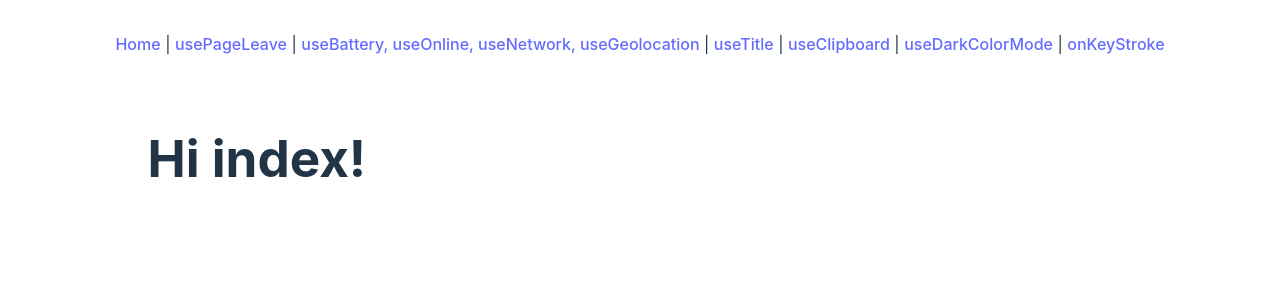
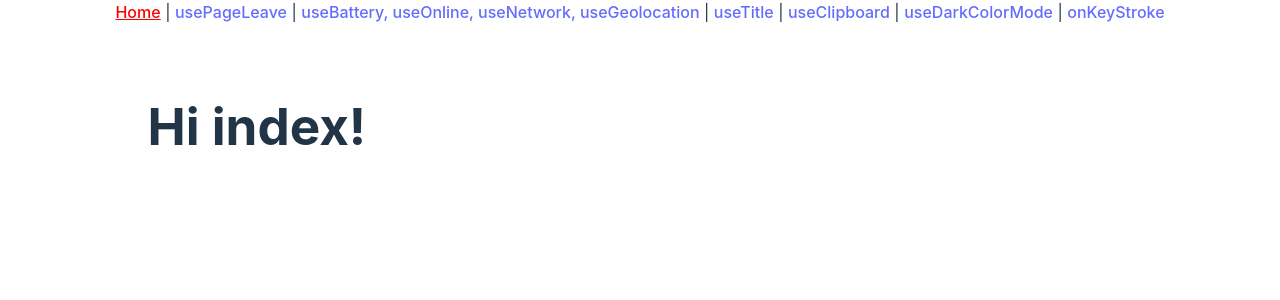
Before and after one commit to YonatanKof/vue-use, a Vue app: page / in a window 1280 px wide. Shown: the top 300 px of the page. Built offline with nearby package versions, Linux system fonts and the light colour scheme; the HTML template or start-up script is replaced by a standard one.

Commit message:
add link styles

```diff
--- a/src/style.css
+++ b/src/style.css
@@ -13,7 +13,7 @@
 	-moz-osx-font-smoothing: grayscale;
 	-webkit-text-size-adjust: 100%;
 }
-pre{
+pre {
 	border: 1px solid #1a1a1a;
 	padding: 0.25em;
 	display: block;
@@ -75,7 +75,7 @@ button:focus-visible {
 #app {
 	max-width: 1280px;
 	margin: 0 auto;
-  padding: 2rem;
+	padding: 0;
 	text-align: center;
 }
 
@@ -91,3 +91,11 @@ button:focus-visible {
 		background-color: #f9f9f9;
 	}
 }
+.router-link-active {
+	color: red;
+  text-decoration: underline;
+}
+a:hover {
+  color: red;
+  text-decoration: underline;
+}
```
Lines whose indentation alone changed are shown as unchanged.
